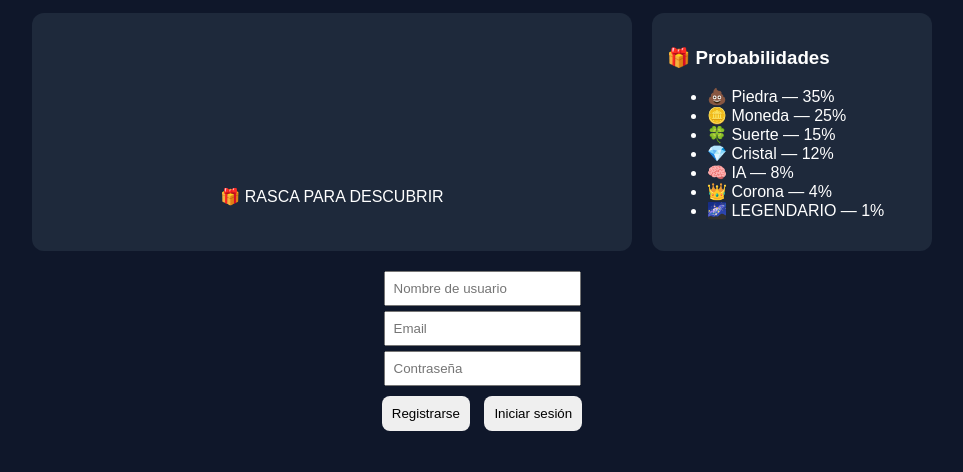
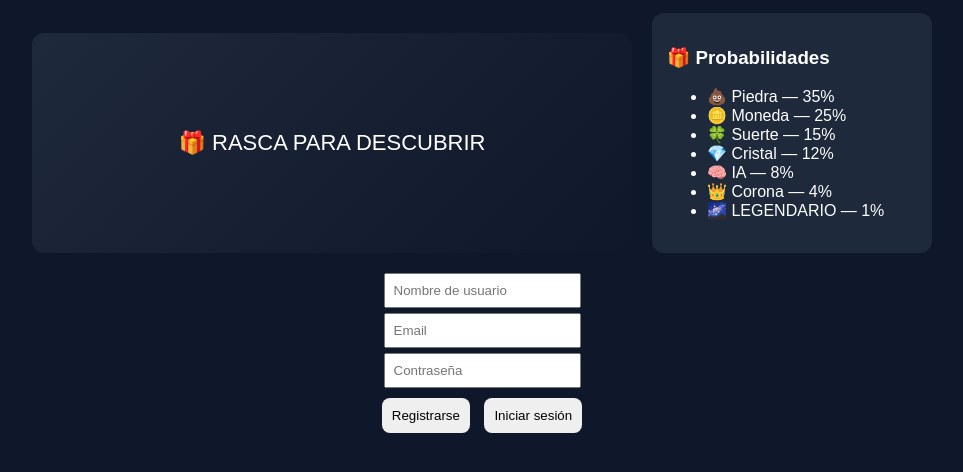
Before and after one commit to usergg9/luckydrop100, a plain HTML site: page index.html in a window 1280 px wide. Shown: the part 122-594 px from the top of the page, without its empty margins (158-1121 px from the left). Drawn offline with nearby package versions, Linux system fonts and the light colour scheme.

Commit message:
Refactor CSS styles for scratch box and button

```diff
--- a/style.css
+++ b/style.css
@@ -23,19 +23,38 @@
 
 .scratch-box {
 flex: 1;
-background: #1e293b;
-padding: 20px;
-border-radius: 12px;
 text-align: center;
 }
 
-#scratchArea {
-background: #334155;
-padding: 60px;
-margin-bottom: 10px;
-border-radius: 10px;
-cursor: pointer;
+.scratch-wrapper {
+position: relative;
+width: 100%;
+height: 220px;
+border-radius: 12px;
+overflow: hidden;
+margin-top: 20px;
+}
+
+#scratchCanvas {
+position: absolute;
+top: 0;
+left: 0;
+width: 100%;
+height: 100%;
+z-index: 2;
+touch-action: none;
+}
+
+#hiddenPrize {
+position: absolute;
+width: 100%;
+height: 100%;
+background: linear-gradient(135deg,#1e293b,#0f172a);
+display: flex;
+align-items: center;
+justify-content: center;
 font-size: 22px;
+z-index: 1;
 }
 
 .panel {
@@ -43,14 +62,6 @@
 background: #1e293b;
 padding: 15px;
 border-radius: 12px;
-}
-
-button {
-padding: 10px;
-margin: 5px;
-cursor: pointer;
-border: none;
-border-radius: 8px;
 }
 
 #authBox {
@@ -63,3 +74,11 @@
 margin: 5px auto;
 padding: 8px;
 }
+
+button {
+padding: 10px;
+margin: 5px;
+cursor: pointer;
+border-radius: 8px;
+border: none;
+}
```
